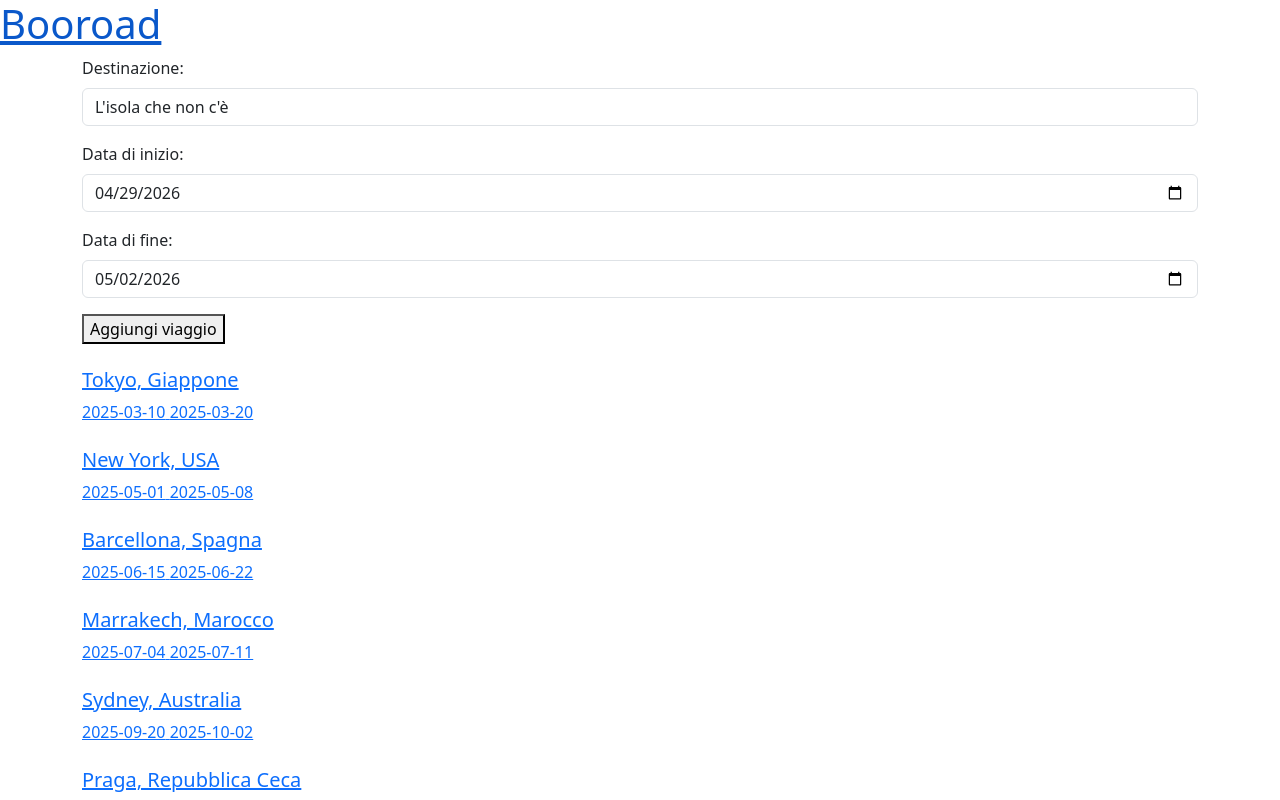
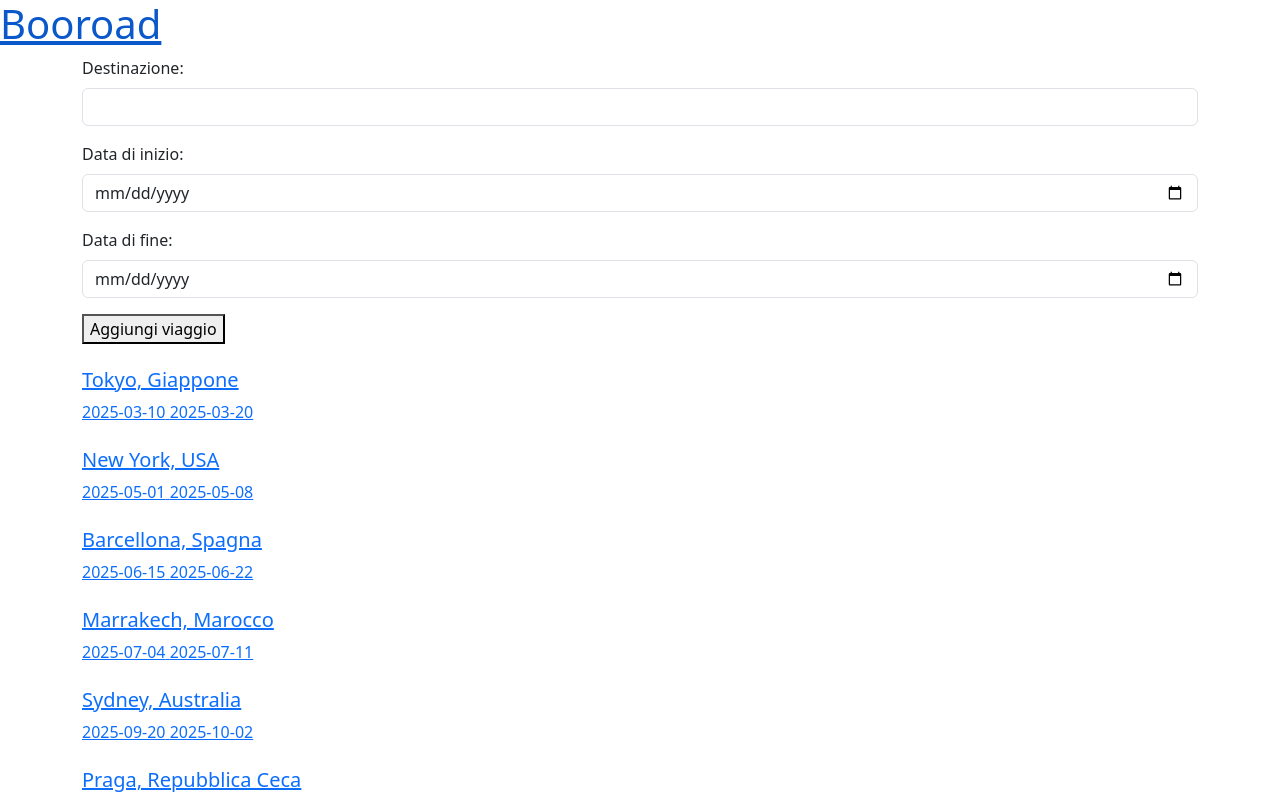
Before and after one commit to gabriele-fontana/booroad, a React (Vite) app: page / in a window 1280 px wide. Shown: the top 800 px of the page. Built offline with nearby package versions, Linux system fonts and the light colour scheme.

Commit message:
update travel form

```diff
--- a/src/components/TravelForm.jsx
+++ b/src/components/TravelForm.jsx
@@ -4,9 +4,9 @@ import { viaggi as initialViaggi } from "../data/viaggi";
 export default function TravelForm() {
   const [viaggi, setViaggi] = useState(initialViaggi);
   const [newViaggio, setNewViaggio] = useState({
-    destinazione: "L'isola che non c'è",
-    data_inizio: "2026-04-29",
-    data_fine: "2026-05-02"
+    destinazione: "",
+    data_inizio: "",
+    data_fine: ""
   });
 
   function handleFormSubmit(e) {
```
